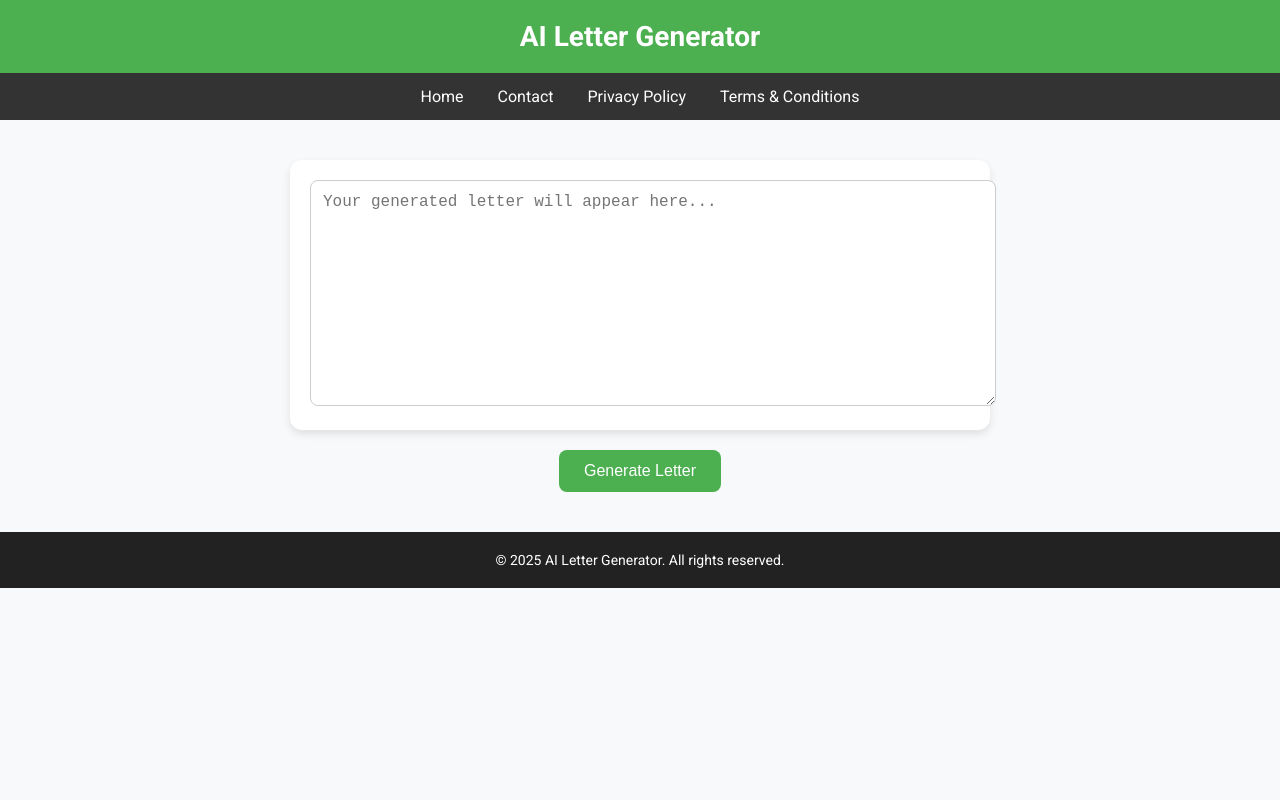
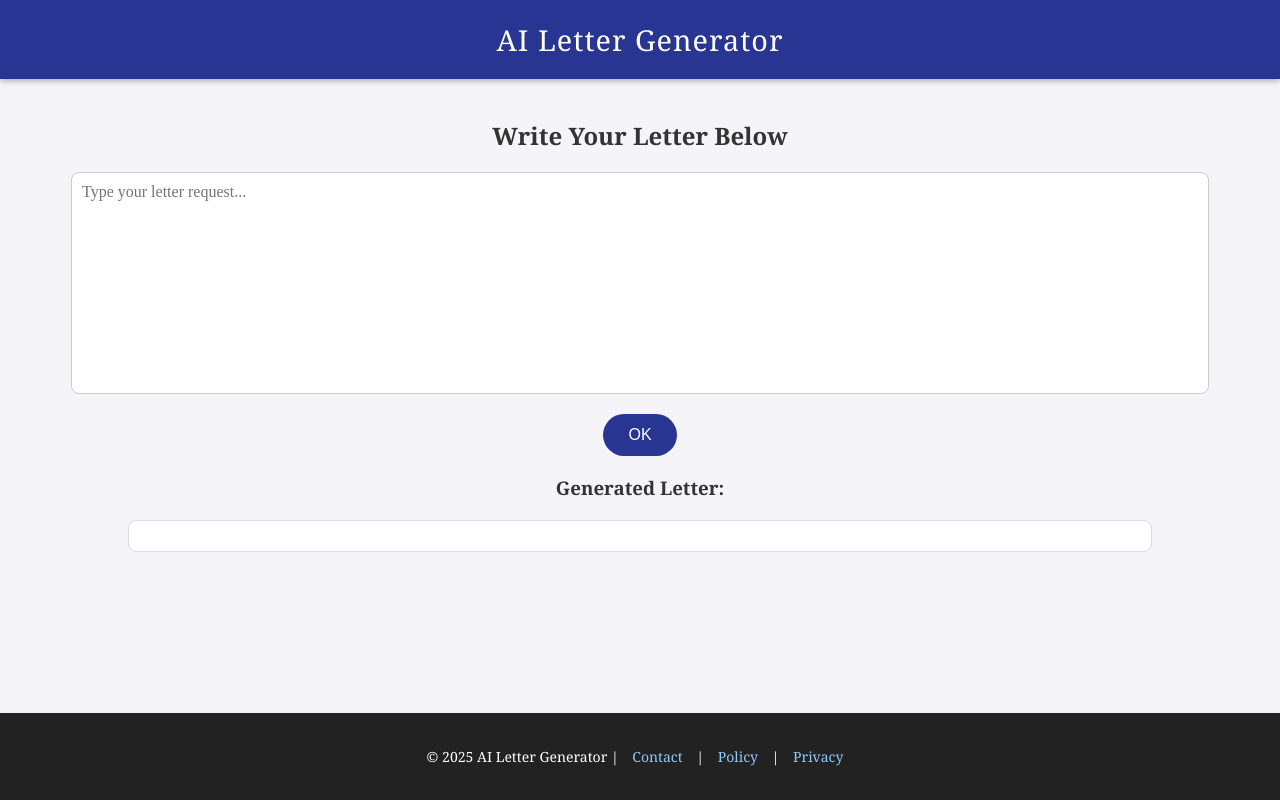
Before and after one commit to srajesh1330/ai-letter-writer, a plain HTML site: page index.html in a window 1280 px wide. Drawn offline with Linux system fonts and the light colour scheme.

Commit message:
Update index.html

```diff
--- a/index.html
+++ b/index.html
@@ -4,137 +4,112 @@
   <meta charset="UTF-8">
   <meta name="viewport" content="width=device-width, initial-scale=1.0">
   <title>AI Letter Generator</title>
-
-  <!-- Google Font -->
-  <link rel="preconnect" href="https://fonts.googleapis.com">
-  <link rel="preconnect" href="https://fonts.gstatic.com" crossorigin>
-  <link href="https://fonts.googleapis.com/css2?family=Roboto:wght@400;500;700&display=swap" rel="stylesheet">
-
+  <link rel="icon" href="favicon.ico">
   <style>
     body {
-      font-family: 'Roboto', sans-serif;
+      font-family: "Georgia", serif;
+      background-color: #f4f4f9;
+      color: #333;
+      text-align: center;
       margin: 0;
       padding: 0;
-      background-color: #f8f9fa;
-      color: #333;
     }
 
     header {
-      background-color: #4CAF50;
-      color: white;
+      background: #283593;
+      color: #fff;
       padding: 20px 0;
-      text-align: center;
-    }
-
-    header h1 {
-      margin: 0;
-      font-weight: 700;
-      font-size: 28px;
-    }
-
-    nav {
-      background-color: #333;
-      text-align: center;
-    }
-
-    nav a {
-      color: white;
-      text-decoration: none;
-      margin: 0 15px;
-      display: inline-block;
-      padding: 14px 0;
-    }
-
-    nav a:hover {
-      color: #4CAF50;
+      font-size: 1.8em;
+      letter-spacing: 1px;
+      box-shadow: 0 2px 6px rgba(0,0,0,0.3);
     }
 
     main {
-      padding: 40px 20px;
-      max-width: 700px;
-      margin: 0 auto;
-    }
-
-    .letter-box {
-      background: #fff;
       padding: 20px;
-      border-radius: 12px;
-      box-shadow: 0 4px 8px rgba(0,0,0,0.1);
-      margin-bottom: 20px;
     }
 
     textarea {
-      width: 100%;
+      width: 90%;
       height: 200px;
-      padding: 12px;
+      font-size: 16px;
+      border: 1px solid #ccc;
       border-radius: 8px;
-      border: 1px solid #ccc;
-      font-size: 16px;
-      resize: vertical;
+      padding: 10px;
+      margin-bottom: 15px;
+      font-family: "Times New Roman", serif;
+      resize: none;
     }
 
     button {
-      background-color: #4CAF50;
+      background-color: #283593;
       color: white;
       border: none;
       padding: 12px 25px;
-      border-radius: 8px;
+      border-radius: 25px;
+      font-size: 16px;
       cursor: pointer;
-      font-size: 16px;
       transition: 0.3s;
     }
 
     button:hover {
-      background-color: #45a049;
+      background-color: #1a237e;
     }
 
     footer {
-      text-align: center;
-      padding: 20px;
-      background-color: #222;
-      color: #fff;
+      background: #222;
+      color: white;
+      padding: 20px 0;
+      margin-top: 40px;
+      position: fixed;
+      bottom: 0;
+      width: 100%;
       font-size: 14px;
+    }
+
+    footer a {
+      color: #90caf9;
+      margin: 0 10px;
+      text-decoration: none;
+    }
+
+    footer a:hover {
+      text-decoration: underline;
     }
   </style>
 </head>
 <body>
-
-  <header>
-    <h1>AI Letter Generator</h1>
-  </header>
-
-  <nav>
-    <a href="index.html">Home</a>
-    <a href="contact.html">Contact</a>
-    <a href="privacy.html">Privacy Policy</a>
-    <a href="terms.html">Terms & Conditions</a>
-  </nav>
+  <header>AI Letter Generator</header>
 
   <main>
-    <div class="letter-box">
-      <textarea id="letterContent" placeholder="Your generated letter will appear here..."></textarea>
-    </div>
-    <div style="text-align:center;">
-      <button onclick="generateLetter()">Generate Letter</button>
-    </div>
+    <h2>Write Your Letter Below</h2>
+    <textarea id="letterInput" placeholder="Type your letter request..."></textarea><br>
+    <button onclick="generateLetter()">OK</button>
+
+    <h3>Generated Letter:</h3>
+    <p id="output" style="white-space: pre-wrap; text-align: left; margin: 20px auto; width: 80%; background: #fff; padding: 15px; border-radius: 8px; border: 1px solid #ddd;"></p>
   </main>
 
   <footer>
-    © 2025 AI Letter Generator. All rights reserved.
+    <p>
+      © 2025 AI Letter Generator |
+      <a href="contact.html">Contact</a> |
+      <a href="policy.html">Policy</a> |
+      <a href="privacy.html">Privacy</a>
+    </p>
   </footer>
 
   <script>
     function generateLetter() {
-      const sampleLetters = [
-        "Dear Sir/Madam,\n\nI am writing to express my interest in the position advertised...",
-        "Hello,\n\nThank you for your inquiry. We are pleased to inform you...",
-        "To whom it may concern,\n\nI would like to recommend...",
-        "Dear Friend,\n\nI hope this message finds you well. I wanted to share..."
-      ];
-      const randomIndex = Math.floor(Math.random() * sampleLetters.length);
-      document.getElementById('letterContent').value = sampleLetters[randomIndex];
+      const input = document.getElementById("letterInput").value.trim();
+      const output = document.getElementById("output");
+
+      if (input === "") {
+        output.innerText = "Please enter your letter topic.";
+        return;
+      }
+
+      output.innerText = `Dear Sir/Madam,\n\n${input}\n\nSincerely,\n[Your Name]`;
     }
   </script>
-
 </body>
 </html>
```
